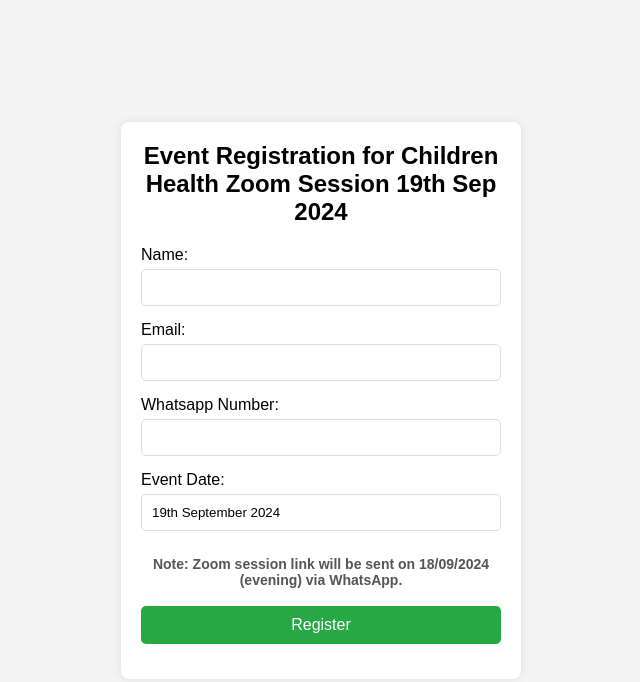
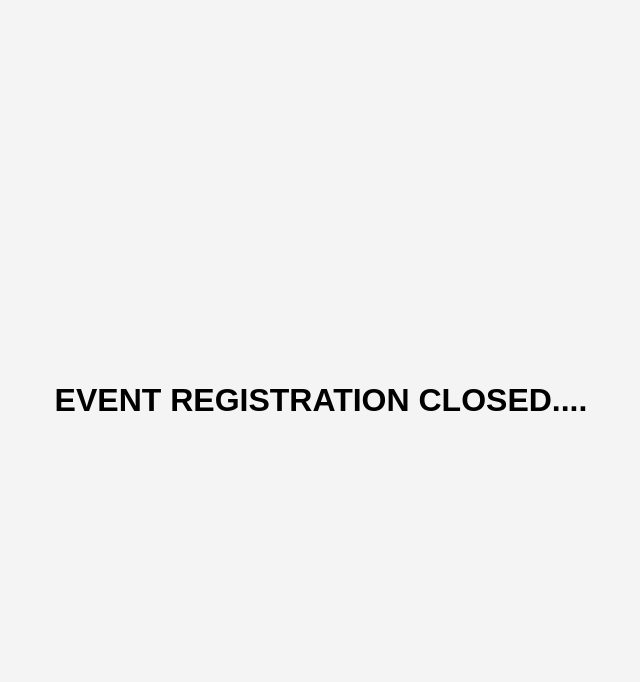
Before and after one commit to ccfcommunityeventsregistration/ccfcommunityeventsregistration, a plain HTML site: page index.html in a window 1280 px wide. Shown: the whole page, without its empty margins (319-959 px from the left). Drawn offline with Linux system fonts and the light colour scheme.

Commit message:
Update index.html

```diff
--- a/index.html
+++ b/index.html
@@ -6,7 +6,9 @@
     <title>Event Registration Form</title>
     <link rel="stylesheet" href="styles.css">
 </head>
-<body>
+<h1>EVENT REGISTRATION CLOSED.... </h1>
+    <!--
+    <body>
     <div class="container">
         <h2>Event Registration for Children Health Zoom Session 19th Sep 2024</h2>
         <form   action="https://formspree.io/f/mblreelw"
@@ -32,4 +34,5 @@
     </div>
     <script src="script.js"></script>
 </body>
+    -->
 </html>
```
